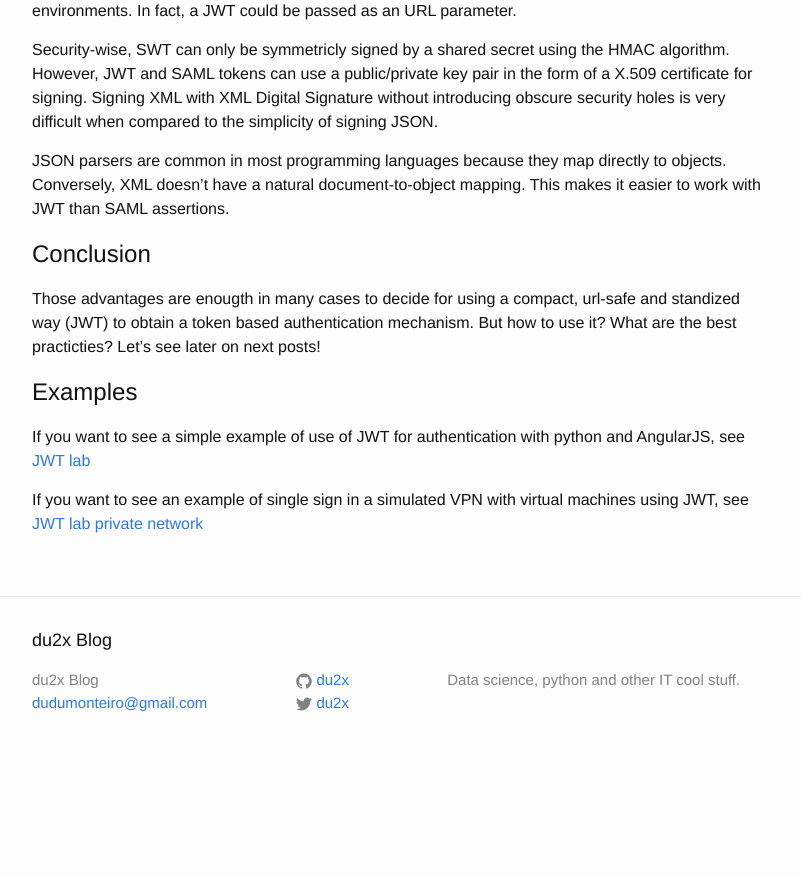
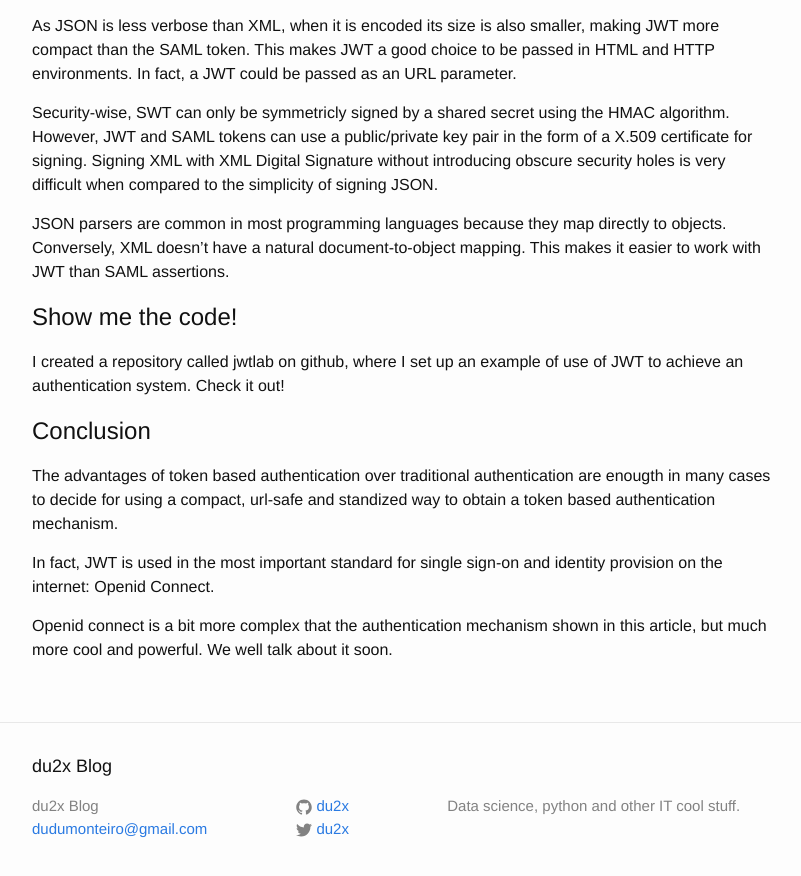
Before and after one commit to du2x/du2x.github.io, a Jekyll site: the page built from _posts/2016-04-06-jwt-brief-overview.markdown, in a window 1280 px wide and 900 px high, scrolled down 3781 px. Shown: the top 876 px of the window, without its empty margins (238-1039 px from the left). Built offline with Jekyll 4.4.1, drawn with Linux system fonts in a browser that asks for light colours; comment, search, counter and statistics services are not loaded; before the commit the page ends 4555 px from its top, so only the background shows below that; some of the changed text lies outside the part shown.

Commit message:
Small fixes on auth post

```diff
--- a/_posts/2016-04-06-jwt-brief-overview.markdown
+++ b/_posts/2016-04-06-jwt-brief-overview.markdown
@@ -68,20 +68,22 @@ In authentication mechanisms context, JWT is a way to create the token in a stat
 
 * **Token based authentication:** a client authenticaties with is credentials and receives signed token which is then attached to every subsequent request. The server validates the token in every request. The token can carry any type of information and can be read on client (security aspects discussed later on) or server side.
 
-![Requests sequence diagram](/images/jwt1.png "Requests/Response flow for each type of authentication")
+->![Requests sequence diagram](/images/jwt1.png "Requests/Response flow for each type of authentication")<-
 
 
 Now let's see witch are the token based authentication main advantages:
 
 1. **Token based authentication is stateless** A stateless web architecture is dependent only on the input parameters that are supplied. To achieve a stateless service, the underlying authentication mechanism has to be stateless. This property makes the scalability more cheap and simple. Here is a quick picture of how to scale a stateless service.
 
-   ![Scaling stateless](/images/jwt2.png "Scaling stateless architecture")
+   ->![Scaling stateless](/images/jwt2.png "Scaling stateless architecture")<-
 
    On the other hand, the traditional session based authentication is stateful, because it depends on server side data to be aware about user session state. The session data can be stored in memory or in database. To scale a stateful service, there are two options: using sticky sessions or non-sticky sessions.
 
-   The sticky sessions option add rules on the load balancer to guarantee that every requests of the same user sessions goes to the same webserver that authenticated that user. The non-sticky sessions option is more efficient and complex. It adds another level of load balancing flow, like the image below:
+   The sticky sessions option add rules on the load balancer to guarantee that every requests of the same user sessions goes to the same webserver that authenticated that user.
 
-   ![Scaling stateful](/images/jwt3.png "Scaling stateful sticky session architecture")
+The non-sticky sessions option is more efficient and complex. It adds another level in load balancing flow, like the image below:
+
+   ->![Scaling stateful](/images/jwt3.png "Scaling stateful sticky session architecture")<-
 
 
 2. **Token based authentication is easily extensible** Suppose that an user is authenticated in a service A so that it receives a token signed with a private key holded by service A. This token can be used to share session state of that user on service A on the whole internet. If a service B, that holds the public key of service A, wants to use the session state of users on service A, it can rely directly on that token.
@@ -100,12 +102,15 @@ Security-wise, SWT can only be symmetricly signed by a shared secret using the H
 
 JSON parsers are common in most programming languages because they map directly to objects. Conversely, XML doesn't have a natural document-to-object mapping. This makes it easier to work with JWT than SAML assertions.
 
+# Show me the code!
+
+I created a repository called jwtlab on github, where I set up an example of use of JWT to achieve an authentication system. Check it out!
+
+
 # Conclusion
 
-Those advantages are enougth in many cases to decide for using a compact, url-safe and standized way (JWT) to obtain a token based authentication mechanism. But how to use it? What are the best practicties? Let's see later on next posts!
+The advantages of token based authentication over traditional authentication are enougth in many cases to decide for using a compact, url-safe and standized way  to obtain a token based authentication mechanism.
 
-# Examples
+In fact, JWT is used in the most important standard for single sign-on and identity provision on the internet: Openid Connect.
 
-If you want to see a simple example of use of JWT for authentication with python and AngularJS, see [JWT lab](http://github.com/du2x/jwtlab)
-
-If you want to see an example of single sign in a simulated VPN with virtual machines using JWT, see [JWT lab private network](https://github.com/du2x/jwtlab_privatenetwork)
+Openid connect is a bit more complex that the authentication mechanism shown in this article, but much more cool and powerful. We well talk about it soon.
```
